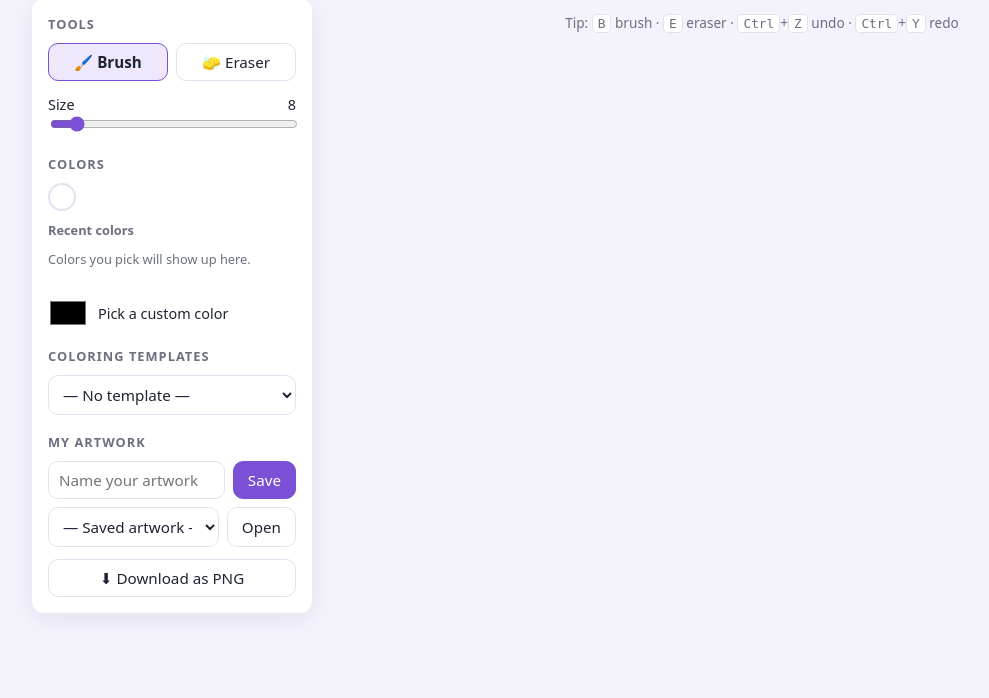
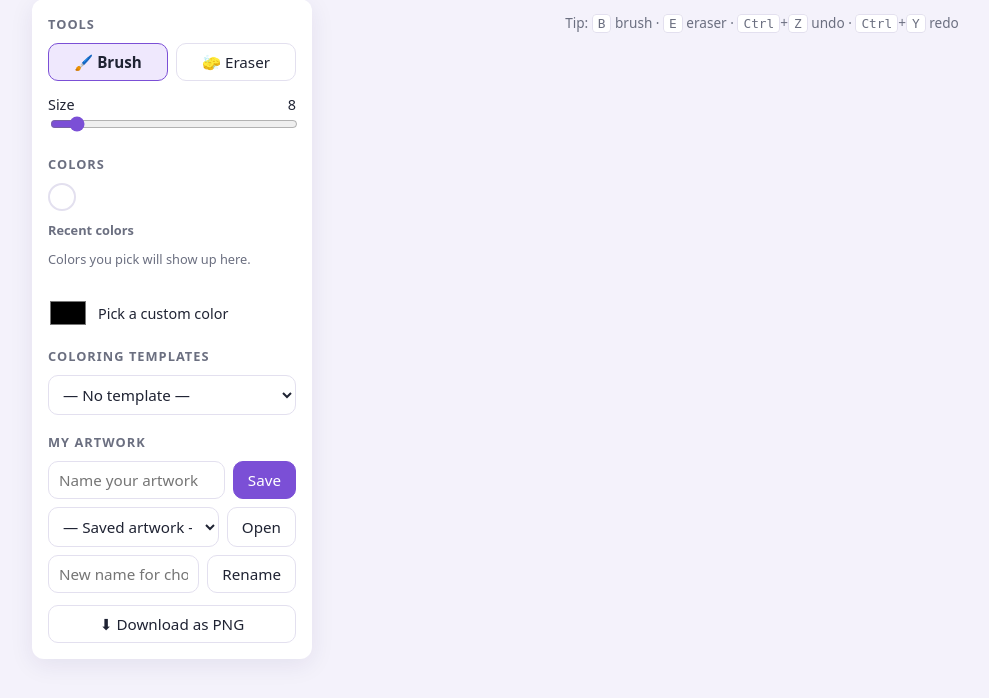
Before and after one commit to nkauser2/PixelSpace, a Flask app: template templates/index.html in a window 1280 px wide. Shown: the part 84-782 px from the top of the page, without its empty margins (28-1017 px from the left). Run offline with Flask 3, Linux system fonts and the light colour scheme; the template is opened without the code that fills it, so the values that code supplies are empty.

Commit message:
Add Rename to the My artwork panel for R10
Adds POST /api/rename and a new-name box with a Rename button that acts
on the artwork chosen in the saved list. A clash returns 409 and the page
asks the user, warning that the other artwork's drawing will be lost;
only overwrite: true replaces it. If the renamed artwork is the open one,
the save-name box is updated so the next save uses the new name.

Co-Authored-By: Claude Opus 5.5 <noreply@anthropic.com>

```diff
--- a/app.py
+++ b/app.py
@@ -147,6 +147,24 @@ def create_app(save_dir=None):
             return error(str(e))
         return jsonify({"saved": name})
 
+    # ---- renaming saved artwork (R10) -------------------------------------
+
+    @app.post("/api/rename")
+    def rename():
+        data = body()
+        try:
+            new_name = storage.rename_artwork(
+                data.get("old_name"), data.get("new_name"), save_dir, overwrite=data.get("overwrite") is True
+            )
+        except storage.ArtworkExistsError as e:
+            # 409 tells the browser to ask the user before replacing it.
+            return jsonify({"error": str(e), "exists": True}), 409
+        except FileNotFoundError as e:
+            return error(str(e), 404)
+        except ValueError as e:
+            return error(str(e))
+        return jsonify({"renamed": new_name})
+
     @app.post("/api/load")
     def load():
         try:
--- a/static/app.js
+++ b/static/app.js
@@ -27,6 +27,8 @@ const saveName = document.getElementById("save-name");
 const saveBtn = document.getElementById("save-btn");
 const openSelect = document.getElementById("open-select");
 const openBtn = document.getElementById("open-btn");
+const renameName = document.getElementById("rename-name");
+const renameBtn = document.getElementById("rename-btn");
 const downloadBtn = document.getElementById("download-btn");
 const toast = document.getElementById("toast");
 
@@ -377,6 +379,38 @@ openBtn.addEventListener("click", async () => {
   }
 });
 
+// Rename (R10): rename the artwork chosen in the "Saved artwork" list.
+renameBtn.addEventListener("click", async () => {
+  const oldName = openSelect.value;
+  const newName = renameName.value.trim();
+  if (!oldName) {
+    showToast("Choose a saved artwork to rename.", true);
+    return;
+  }
+  if (!newName) {
+    showToast("Type the new name first.", true);
+    renameName.focus();
+    return;
+  }
+  let res = await api("POST", "/api/rename", { old_name: oldName, new_name: newName });
+  if (res.status === 409) {
+    // Never replace another saved artwork without asking.
+    const ok = confirm(`${res.data.error} Renaming "${oldName}" will replace it, and its old drawing will be lost. Replace it?`);
+    if (!ok) return;
+    res = await api("POST", "/api/rename", { old_name: oldName, new_name: newName, overwrite: true });
+  }
+  if (res.ok) {
+    const renamed = res.data.renamed;
+    // If the renamed artwork is the one that's open, keep the name box in step.
+    if (saveName.value.trim() === oldName) saveName.value = renamed;
+    renameName.value = "";
+    showToast(`Renamed "${oldName}" to "${renamed}" ✓`);
+    refreshSavedList(renamed);
+  } else {
+    showToast(res.data.error || "Couldn't rename that artwork.", true);
+  }
+});
+
 downloadBtn.addEventListener("click", () => {
   // Combine a white background, the paint and the template into one image.
   const out = document.createElement("canvas");
--- a/templates/index.html
+++ b/templates/index.html
@@ -78,6 +78,11 @@
           <select id="open-select"><option value="">— Saved artwork —</option></select>
           <button id="open-btn" class="btn">Open</button>
         </div>
+        <!-- Rename (R10): renames the artwork chosen in the list above -->
+        <div class="field-row">
+          <input id="rename-name" type="text" placeholder="New name for chosen artwork" maxlength="50">
+          <button id="rename-btn" class="btn">Rename</button>
+        </div>
         <button id="download-btn" class="btn btn-wide">⬇ Download as PNG</button>
       </section>
     </aside>
```
Also changed, not shown: tests/test_app.py (+79 -0 lines).
